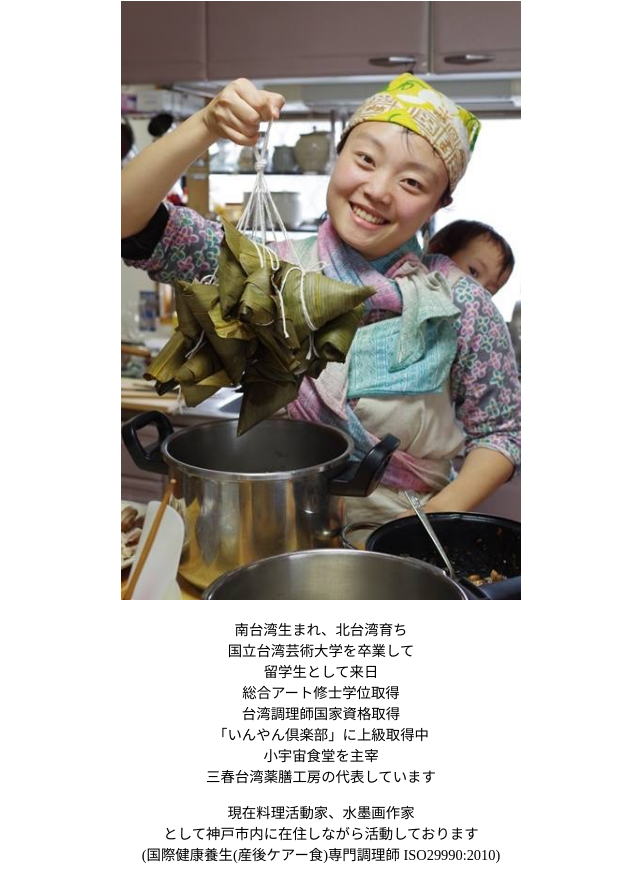
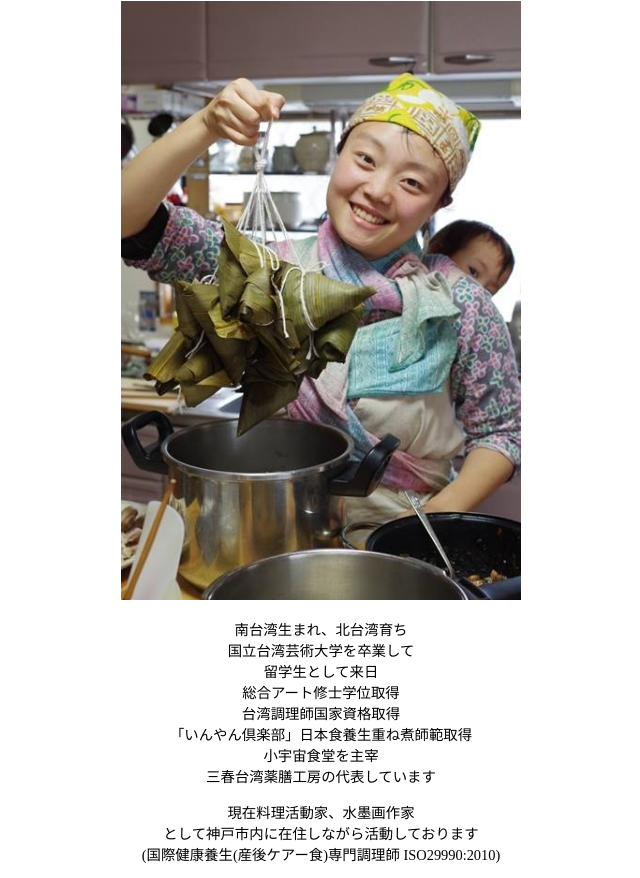
Before and after one commit to little-space/little-space.github.io, a plain HTML site: page index.html in a window 1280 px wide. Shown: the part 1367-2245 px from the top of the page, without its empty margins (319-959 px from the left). Drawn offline with Linux system fonts and the light colour scheme.

Commit message:
Update index.html

```diff
--- a/index.html
+++ b/index.html
@@ -64,7 +64,7 @@
 留学生として来日<br>
 総合アート修士学位取得<br>
 台湾調理師国家資格取得<br>
-「いんやん倶楽部」に上級取得中<br>
+「いんやん倶楽部」日本食養生重ね煮師範取得<br>
 小宇宙食堂を主宰<br>
 三春台湾薬膳工房の代表しています<br>
 </p>
```
